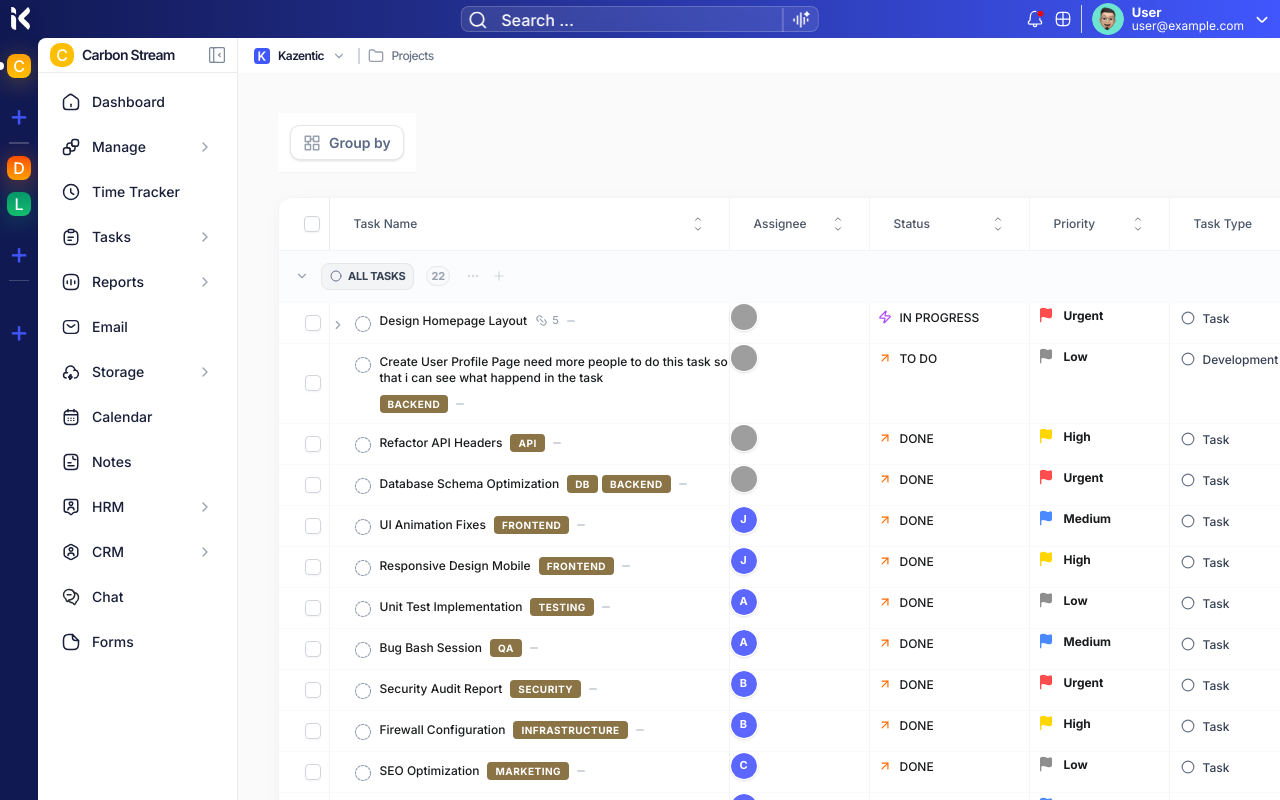
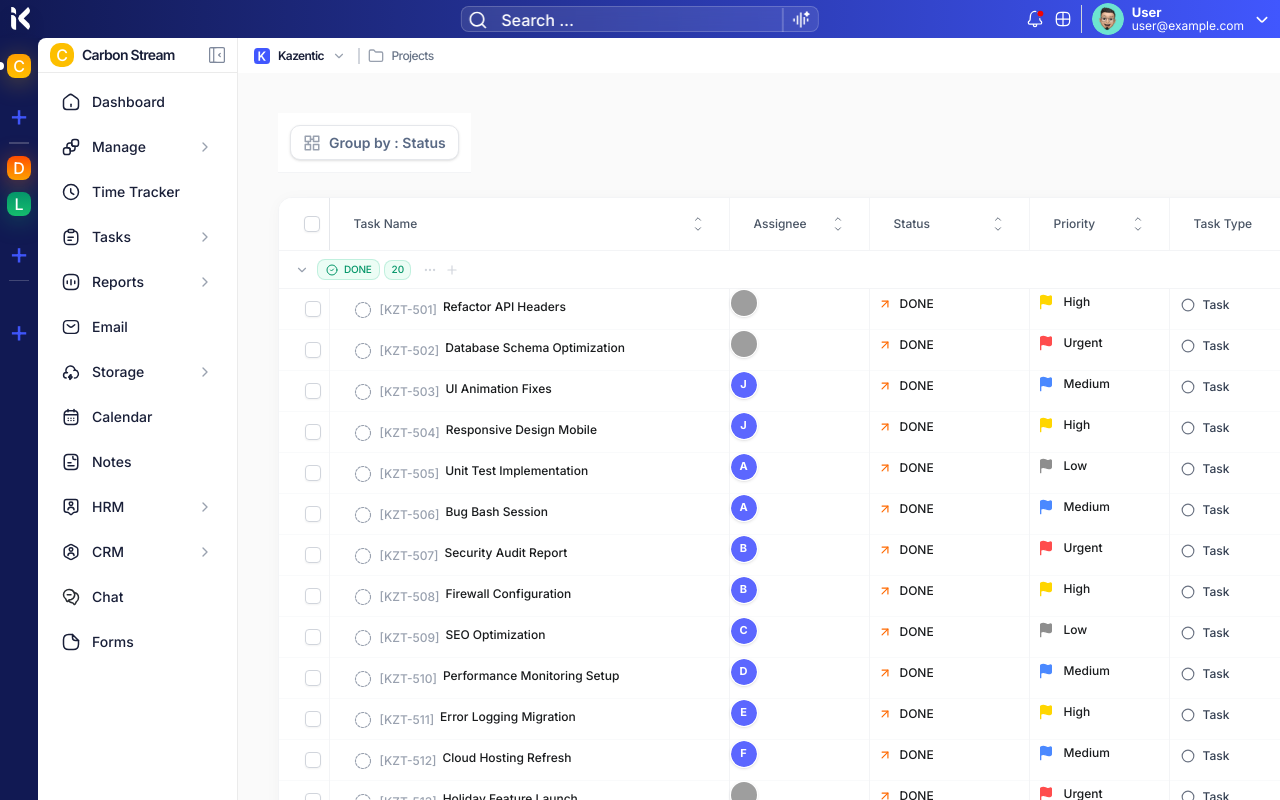
Before and after one commit to rahulxiao/kazenticModules, a Next.js app: page /table-view in a window 1280 px wide. Shown: the top 800 px of the page. Built offline with nearby package versions, Linux system fonts and the light colour scheme; grey boxes are pictures that could not be loaded.

Commit message:
feat: Introduce a new list view component with interactive, customizable columns and task management modules.

```diff
--- a/components/ListView/CalculateModule.tsx
+++ b/components/ListView/CalculateModule.tsx
@@ -102,11 +102,17 @@ export function CalculateModule({
                 onClear={onClear}
                 currentMethod={currentMethod}
             >
-                <button className="flex items-center justify-center gap-1.5 px-3 py-2 text-[11px] font-medium text-gray-400 hover:text-gray-600 transition-colors cursor-pointer whitespace-nowrap group/calc min-h-[40px] w-full">
+                <button className="flex items-center justify-center gap-1.5 px-3 py-2 text-[12px] font-medium transition-colors cursor-pointer whitespace-nowrap group/calc min-h-[40px] w-full">
                     {value !== null ? (
-                        <span className="text-gray-900 font-semibold">{value}</span>
+                        <div className="flex flex-col items-center">
+                            <span className="text-gray-900 font-medium">{value}</span>
+                            <div className="flex items-center gap-1 opacity-0 group-hover/calc:opacity-100 transition-opacity duration-200">
+                                <span className="text-[10px] text-gray-400">Calculate</span>
+                                <ChevronDown size={10} className="text-gray-400" />
+                            </div>
+                        </div>
                     ) : (
-                        <div className="flex items-center gap-1 opacity-0 group-hover/calc:opacity-100 transition-opacity duration-200">
+                        <div className="flex items-center gap-1 text-gray-400 hover:text-gray-600">
                             <span>Calculate</span>
                             <ChevronDown size={12} className="text-gray-400" />
                         </div>
--- a/components/ListView/NameModule.tsx
+++ b/components/ListView/NameModule.tsx
@@ -5,6 +5,7 @@ import { GripVertical, ChevronRight, ChevronDown, Circle, Plus, Tag, Edit2, Link
 import { cn } from "@/lib/utils"
 import { Avatar, AvatarFallback, AvatarImage } from "../ui/avatar"
 import { Checkbox } from "@/components/ui/checkbox"
+import { Popover, PopoverContent, PopoverTrigger, PopoverAnchor } from "../ui/popover"
 
 export interface NameModuleProps {
     name: string
@@ -23,6 +24,7 @@ export interface NameModuleProps {
     isSelected?: boolean
     onToggleSelect?: (value: boolean) => void
     variant?: "list" | "table"
+    taskID?: string
 }
 
 export function NameModule({
@@ -41,7 +43,8 @@ export function NameModule({
     dragHandleProps,
     isSelected,
     onToggleSelect,
-    variant = "list"
+    variant = "list",
+    taskID
 }: NameModuleProps) {
     const [isHovered, setIsHovered] = React.useState(false)
 
@@ -114,34 +117,51 @@ export function NameModule({
 
             {/* Task Name, Tags & Count */}
             <div className="flex flex-col gap-1.5 flex-1 min-w-0">
-                <div className="flex flex-wrap items-center gap-2">
-                    <span className="text-[12px] font-medium text-[#1a1c1e] leading-snug break-words">
-                        {name}
-                    </span>
+                <div className="flex items-start gap-1.5 shrink-0 min-w-0">
+                    {taskID && (
+                        <span className="text-[12px] text-gray-400 font-medium shrink-0 mt-[2px]">
+                            [{taskID}]
+                        </span>
+                    )}
+                    <Popover open={isHovered}>
+                        <PopoverAnchor asChild>
+                            <span className="text-[12px] font-medium text-[#1a1c1e] leading-snug truncate whitespace-nowrap cursor-default">
+                                {name}
+                            </span>
+                        </PopoverAnchor>
+                        <PopoverContent
+                            side="top"
+                            align="center"
+                            sideOffset={8}
+                            className="z-[110] p-0 w-auto border-none bg-transparent shadow-none pointer-events-none"
+                        >
+                            <div className="bg-white border border-gray-100 shadow-[0_10px_30px_rgba(0,0,0,0.15)] rounded-lg p-3 min-w-[200px] max-w-[350px] relative animate-in fade-in zoom-in duration-200">
+                                <p className="text-[13px] font-medium text-gray-900 leading-relaxed text-center">
+                                    {name}
+                                </p>
+                                {/* Arrow */}
+                                <div className="absolute top-full left-1/2 -translate-x-1/2 -translate-y-[1px] border-[6px] border-transparent border-t-white drop-shadow-sm" />
+                            </div>
+                        </PopoverContent>
+                    </Popover>
+                </div>
 
-                    {/* Tags */}
-                    {tags && tags.length > 0 && (
-                        <div className="flex flex-wrap gap-1">
-                            {tags.map((tag, idx) => (
-                                <span
-                                    key={idx}
-                                    className="px-2 py-0.5 rounded-[4px] bg-[#8a7344] text-white text-[10px] font-bold uppercase tracking-wider"
-                                >
-                                    {tag}
-                                </span>
-                            ))}
+                {/* Subtask Stats Badge */}
+                {subtaskCount > 0 && (
+                    <div className="flex items-center gap-1 px-1.5 py-0.5 rounded bg-gray-50 border border-gray-100 text-gray-400 shrink-0 self-start">
+                        <span className="text-[10px] font-medium">1</span>
+                        <div className="w-3 h-3 flex items-center justify-center">
+                            <svg width="12" height="12" viewBox="0 0 24 24" fill="none" stroke="currentColor" strokeWidth="2.5" strokeLinecap="round" strokeLinejoin="round">
+                                <line x1="8" y1="6" x2="21" y2="6" />
+                                <line x1="8" y1="12" x2="21" y2="12" />
+                                <line x1="8" y1="18" x2="21" y2="18" />
+                                <line x1="3" y1="6" x2="3.01" y2="6" />
+                                <line x1="3" y1="12" x2="3.01" y2="12" />
+                                <line x1="3" y1="18" x2="3.01" y2="18" />
+                            </svg>
                         </div>
-                    )}
-
-                    {subtaskCount > 0 && (
-                        <div className="flex items-center gap-1 text-gray-400">
-                            <Link2 size={13} className="rotate-45" />
-                            <span className="text-[11px] font-medium">{subtaskCount}</span>
-                        </div>
-                    )}
-
-                    <div className="h-[2px] w-2 bg-gray-300 rounded-full opactiy-50 shrink-0" />
-                </div>
+                    </div>
+                )}
             </div>
 
             {/* Right Action Icons (Only on hover) */}
--- a/components/ListView/PriorityPopOver.tsx
+++ b/components/ListView/PriorityPopOver.tsx
@@ -51,7 +51,7 @@ export function PriorityPopOver({
                         {priority ? (
                             <>
                                 <selectedPriority.icon size={16} className={cn(selectedPriority.color, "fill-current")} />
-                                <span className="text-[12px] font-bold text-[#1a1c1e]">{priority}</span>
+                                <span className="text-[12px] font-medium text-[#1a1c1e]">{priority}</span>
                             </>
                         ) : (
                             <Flag size={16} className="text-gray-300 group-hover:text-gray-400" />
--- a/components/ListView/TaskIDModule.tsx
+++ b/components/ListView/TaskIDModule.tsx
@@ -8,7 +8,7 @@ interface TaskIDModuleProps {
 
 export function TaskIDModule({ id }: TaskIDModuleProps) {
     return (
-        <div className="text-gray-400 text-[12px] font-mono px-2 py-1 select-all cursor-copy hover:text-gray-600 transition-colors">
+        <div className="text-gray-400 text-[12px] font-medium font-mono px-2 py-1 select-all cursor-copy hover:text-gray-600 transition-colors">
             #{id || "0000"}
         </div>
     )
--- a/components/ListView/TimeTracker.tsx
+++ b/components/ListView/TimeTracker.tsx
@@ -51,7 +51,6 @@ export function TimeTracker({ value, onToggle, onChange }: TimeTrackerProps) {
                 setSeconds((prev) => {
                     const newSeconds = prev + 1
                     // Optionally notify parent periodically or on stop
-                    // For now, i just keep it local
                     return newSeconds
                 })
             }, 1000)
--- a/components/ListView/columns.tsx
+++ b/components/ListView/columns.tsx
@@ -29,7 +29,7 @@ const formatDueDate = (dateStr: string) => {
 
 const getDueDateStyle = (dateStr: string) => {
     if (!dateStr) return "text-gray-400"
-    return "text-[#1a1c1e] font-bold"
+    return "text-[#1a1c1e] font-medium"
 }
 
 
@@ -69,6 +69,7 @@ export const columns: ColumnDef<taskTable>[] = [
                 name={name}
                 avatar={avatar}
                 tags={tags}
+                taskID={(row.original as any).taskID}
                 dragHandleProps={dragHandleProps}
                 isAddingSubtask={isAddingSubtask}
                 isExpanded={isExpanded}
--- a/components/ListView/useListView.tsx
+++ b/components/ListView/useListView.tsx
@@ -9,6 +9,7 @@ import {
     ExpandedState,
     SortingState,
     RowSelectionState,
+    VisibilityState,
 } from "@tanstack/react-table"
 import { columns } from "@/components/ListView/columns"
 import { taskTable, tableData } from "@/data/tableData"
@@ -26,7 +27,11 @@ export function useListView() {
     const [data, setData] = React.useState<taskTable[]>(tableData)
     const [addingSubtaskTo, setAddingSubtaskTo] = React.useState<string | null>(null)
     const [expanded, setExpanded] = React.useState<ExpandedState>({ "0": true, "0.0": true, "0.0.1": true })
-    const [columnVisibility, setColumnVisibility] = React.useState({})
+    const [columnVisibility, setColumnVisibility] = React.useState<VisibilityState>({
+        custom: false,
+        createdBy: false,
+        taskID: false
+    })
     const [isAddColumnsOpen, setIsAddColumnsOpen] = React.useState(false)
     const [sorting, setSorting] = React.useState<SortingState>([])
     const [rowSelection, setRowSelection] = React.useState({})
@@ -37,6 +42,7 @@ export function useListView() {
     })
     const [columnCalculationMethods, setColumnCalculationMethods] = React.useState<Record<string, string>>({})
     const [calculateOpenColId, setCalculateOpenColId] = React.useState<string | null>(null)
+
     const [isCreatingTask, setIsCreatingTask] = React.useState(false)
 
     const sensors = useSensors(
--- a/components/TableView/columns.tsx
+++ b/components/TableView/columns.tsx
@@ -87,6 +87,7 @@ const modifiedListViewColumns = listViewColumns.map((col: any) => {
                     name={name}
                     avatar={avatar}
                     tags={tags}
+                    taskID={row.original.taskID}
                     dragHandleProps={dragHandleProps}
                     isAddingSubtask={isAddingSubtask}
                     isExpanded={isExpanded}
--- a/components/TableView/index.tsx
+++ b/components/TableView/index.tsx
@@ -10,6 +10,7 @@ import {
     useReactTable,
     RowSelectionState,
     ColumnPinningState,
+    VisibilityState,
 } from "@tanstack/react-table"
 import { columns } from "./columns"
 import { taskTable, tableData } from "@/data/tableData"
@@ -75,10 +76,15 @@ export default function TaskTable() {
     const [addingSubtaskTo, setAddingSubtaskTo] = React.useState<string | null>(null)
     const [isAddColumnsOpen, setIsAddColumnsOpen] = React.useState(false)
     const [rowSizing, setRowSizing] = React.useState<Record<string, number>>({})
-    const [selectedGroup, setSelectedGroup] = React.useState<string>("")
+    const [selectedGroup, setSelectedGroup] = React.useState<string>("status")
     const [creatingInGroup, setCreatingInGroup] = React.useState<string | null>(null)
     const [columnCalculationMethods, setColumnCalculationMethods] = React.useState<Record<string, string>>({})
     const [calculateOpenColId, setCalculateOpenColId] = React.useState<string | null>(null)
+    const [columnVisibility, setColumnVisibility] = React.useState<VisibilityState>({
+        custom: false,
+        createdBy: false,
+        taskID: false
+    })
 
     const [columnOrder, setColumnOrder] = React.useState<string[]>(() =>
         columns.map((c: any) => c.accessorKey || c.id || "")
@@ -132,20 +138,58 @@ export default function TaskTable() {
             }
             groups[groupValue].push(item)
         })
+
+        // Sort groups if grouping by status
+        if (selectedGroup === "status") {
+            const statusOrder = ["ACTIVE", "DONE", "IN PROGRESS", "IN REVIEW", "HALF PROCESS", "TO DO", "UNCATEGORIZED"]
+            const sortedGroups: Record<string, taskTable[]> = {}
+
+            statusOrder.forEach(status => {
+                const matchingKey = Object.keys(groups).find(k => k.toUpperCase() === status)
+                if (matchingKey) {
+                    sortedGroups[matchingKey] = groups[matchingKey]
+                }
+            })
+
+            // Add any remaining groups
+            Object.keys(groups).forEach(key => {
+                if (!statusOrder.includes(key.toUpperCase())) {
+                    sortedGroups[key] = groups[key]
+                }
+            })
+
+            return sortedGroups
+        }
+
         return groups
     }, [data, selectedGroup])
 
     const getStatusStyle = (status: string) => {
         const normalized = status.toUpperCase()
         if (normalized === "DONE" || normalized === "ACTIVE")
-            return "bg-[#ecfdf5] text-[#059669] border-[#10b981]/20"
+            return {
+                badge: "bg-[#ecfdf5] text-[#059669] border-[#10b981]/20",
+                count: "bg-[#ecfdf5] text-[#059669] border-[#10b981]/20"
+            }
         if (normalized === "IN PROGRESS")
-            return "bg-[#f5f3ff] text-[#7c3aed] border-[#8b5cf6]/20"
+            return {
+                badge: "bg-[#f5f3ff] text-[#7c3aed] border-[#8b5cf6]/20",
+                count: "bg-[#f5f3ff] text-[#7c3aed] border-[#8b5cf6]/20"
+            }
         if (normalized === "HALF PROCESS" || normalized === "IN REVIEW")
-            return "bg-[#eff6ff] text-[#2563eb] border-[#3b82f6]/20"
+            return {
+                badge: "bg-[#eff6ff] text-[#2563eb] border-[#3b82f6]/20",
+                count: "bg-[#eff6ff] text-[#2563eb] border-[#3b82f6]/20"
+            }
         if (normalized === "TO DO" || normalized === "UNCATEGORIZED")
-            return "bg-[#f8fafc] text-[#64748b] border-[#cbd5e1]/30"
-        return "bg-gray-100 text-gray-700 border-gray-200"
+            return {
+                badge: "bg-[#f8fafc] text-[#64748b] border-[#cbd5e1]/30",
+                count: "bg-[#f8fafc] text-[#64748b] border-[#cbd5e1]/30"
+            }
+        return {
+            badge: "bg-gray-100 text-gray-700 border-gray-200",
+            count: "bg-gray-100 text-gray-700 border-gray-200"
+        }
     }
 
     const StatusIcon = ({ status }: { status: string }) => {
@@ -327,12 +371,14 @@ export default function TaskTable() {
             rowSelection,
             columnPinning,
             columnOrder,
+            columnVisibility,
         },
         enableRowSelection: true,
         onRowSelectionChange: setRowSelection,
         onSortingChange: setSorting,
         onColumnPinningChange: setColumnPinning,
         onColumnOrderChange: setColumnOrder,
+        onColumnVisibilityChange: setColumnVisibility,
         getRowId: (row) => row.id || row.taskID || "",
         getCoreRowModel: getCoreRowModel(),
         getSortedRowModel: getSortedRowModel(),
@@ -406,9 +452,9 @@ export default function TaskTable() {
                                     {Object.entries(groupedData).map(([groupName, groupRows]) => (
                                         <div key={groupName} className="border-b border-gray-100 last:border-b-0">
                                             {/* Group Header Bar */}
-                                            <div className="flex items-center justify-between px-4 py-3 bg-[#f8fafc]/50 border-b border-gray-50">
-                                                <div className="flex items-center gap-3">
-                                                    <ChevronDown size={14} className="text-gray-400 cursor-pointer" />
+                                            <div className="flex items-center justify-between px-4 py-2 bg-white border-b border-gray-100 group/header">
+                                                <div className="flex items-center gap-2">
+                                                    <ChevronDown size={14} className="text-gray-400 cursor-pointer hover:text-gray-600 transition-colors" />
                                                     {selectedGroup === 'assignees' ? (
                                                         <div className="flex items-center gap-2">
                                                             <div className="flex items-center -space-x-1.5 px-0.5">
@@ -436,21 +482,24 @@ export default function TaskTable() {
                                                                 return (
                                                                     <div className="flex items-center gap-2 px-2 py-1 rounded-md bg-white border border-gray-100 shadow-sm">
                                                                         <Flag size={14} className={cn(colorClass, "fill-current")} />
-                                                                        <span className="text-[11px] font-bold uppercase tracking-tight text-gray-900">{groupName}</span>
+                                                                        <span className="text-[11px] font-medium uppercase tracking-tight text-gray-900 text-[10px]">{groupName}</span>
                                                                     </div>
                                                                 )
                                                             })()}
                                                         </div>
                                                     ) : (
                                                         <div className={cn(
-                                                            "flex items-center gap-1.5 px-2 py-1 rounded-md border",
-                                                            getStatusStyle(groupName)
+                                                            "flex items-center gap-1.5 px-2 py-0.5 rounded-md border",
+                                                            getStatusStyle(groupName).badge
                                                         )}>
                                                             <StatusIcon status={groupName} />
-                                                            <span className="text-[11px] font-bold uppercase tracking-tight">{groupName}</span>
+                                                            <span className="text-[10px] font-medium uppercase tracking-tight">{groupName}</span>
                                                         </div>
                                                     )}
-                                                    <div className="flex items-center justify-center min-w-[20px] h-[20px] px-1 rounded-full bg-gray-50 text-[11px] font-bold text-gray-400 border border-gray-200">
+                                                    <div className={cn(
+                                                        "flex items-center justify-center min-w-[20px] h-[20px] px-1.5 rounded-md text-[10px] font-medium border ml-[-4px]",
+                                                        getStatusStyle(groupName).count
+                                                    )}>
                                                         {groupRows.length}
                                                     </div>
                                                     <MoreHorizontal size={14} className="text-gray-300 ml-1 cursor-pointer hover:text-gray-500 transition-colors" />
```
